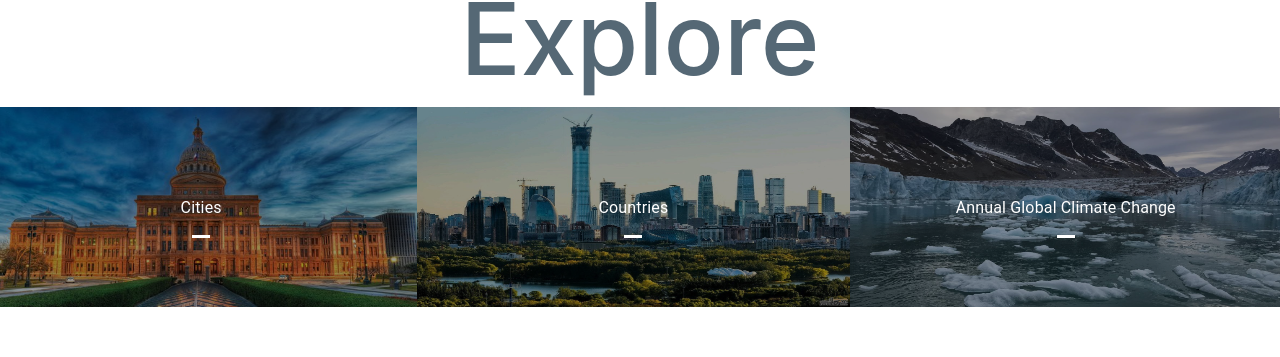
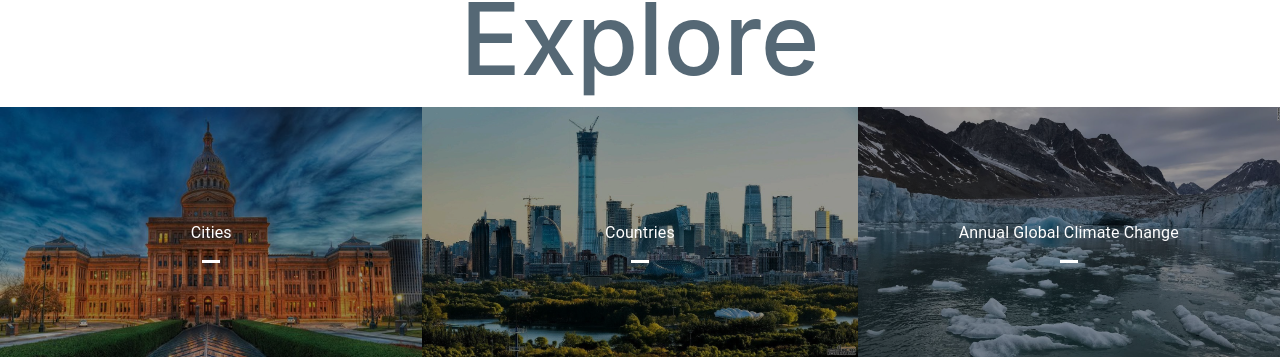
Before and after one commit to uma-sethuraman/burnin-up-website, a React (Create React App) app in the folder frontend/: page / in a window 1280 px wide. Shown: the part 1069-1426 px from the top of the page. Before the commit the page ends 1376 px from the top, so only its background shows below. Built offline with nearby package versions, Linux system fonts and the light colour scheme; what react-instantsearch-dom would draw is missing.

Commit message:
updated landing page images

```diff
--- a/frontend/src/views/Visualizations.tsx
+++ b/frontend/src/views/Visualizations.tsx
@@ -5,8 +5,6 @@ import "./Visualizations.css";
 import catf_img from "../assets/CATF.png";
 import crfn_img from "../assets/cfrn-min.png";
 import climate from "../assets/fightClimate.png";
-import d3 from "d3";
-import BarChart from "./BarChart";
 import PieChart from "./components/Visualizations/PieChart";
 
 /* page for Helpful Links */
--- a/frontend/src/views/components/LandingPage/LandingButton.tsx
+++ b/frontend/src/views/components/LandingPage/LandingButton.tsx
@@ -19,7 +19,7 @@ const images = [
   {
     url: beijing,
     title: 'Countries',
-    width: '33%',
+    width: '34%',
     ref: "/countries",
   },
   {
@@ -40,7 +40,7 @@ const useStyles = makeStyles((theme: Theme) =>
     },
     image: {
       position: 'relative',
-      height: 200,
+      height: 250,
       [theme.breakpoints.down('xs')]: {
         width: '100% !important', // Overrides inline-style
         height: 100,
@@ -121,9 +121,8 @@ export default function LandingButton() {
           }}
         >
           <Link to={image.ref}>
-          {console.log(image.url)}
           <div className={classes.imageSrc}>
-            <Image src = {image.url} width={"100%"} height={200}/>
+            <Image src = {image.url} width={"100%"} height={250}/>
           </div>
 
           <span className={classes.imageBackdrop} />
--- a/frontend/src/views/components/LandingPage/LandingPage.css
+++ b/frontend/src/views/components/LandingPage/LandingPage.css
@@ -60,8 +60,8 @@ h2 {
 }
 
 .Landing-header {
-  background-image: linear-gradient( rgba(0, 0, 0, 0.5), rgba(0, 0, 0, 10.0) ),
-    url("../../../assets/rainforest.png");
+  background-image: linear-gradient( rgba(0, 0, 0, 0.5), rgba(0.5, 0, 0, 2.0) ),
+    url("../../../assets/forestfireflames.jpg");
   height: 100%; /* You must set a specified height */
   background-position: center; /* Center the image */
   background-repeat: no-repeat; /* Do not repeat the image */
--- a/frontend/src/views/components/LandingPage/LandingPage.tsx
+++ b/frontend/src/views/components/LandingPage/LandingPage.tsx
@@ -1,10 +1,5 @@
-import IconButton from "@material-ui/core/IconButton/IconButton";
 import React from "react";
-import Button from "react-bootstrap/Button";
-import Image from "react-bootstrap/Image";
 import LandingButton from "./LandingButton";
-
-import austinCapitol from "../../../assets/austin-capitol.jpg";
 
 import "./LandingPage.css";
 
@@ -38,37 +33,7 @@ function LandingPage() {
         </div>
         {/* links to the three models */}
         <h3 style={{ color: "#556875" }}>Explore</h3>
-        <div className="row">
-          <LandingButton/>
-          {/* <div className="columnsLanding">
-            <Button variant="outline-dark" href="/cities">
-              <Image
-                src={require("../../../assets/austin-capitol.jpg")}
-                height="250"
-              />
-              <br />
-              Cities
-            </Button>{" "}
-          </div>
-          <div className="columnsLanding">
-            <Image
-              src={require("../../../assets/beijing-skyline.jpg")}
-              height="250"
-            />
-            <Button variant="outline-dark" href="/countries">
-              Countries
-            </Button>{" "}
-          </div>
-          <div className="columnsLanding">
-            <Image
-              src={require("../../../assets/landing-bg.jpg")}
-              height="250"
-            />
-            <Button variant="outline-dark" href="/years">
-              Climate Change
-            </Button>{" "}
-  </d */}
-        </div>
+        <LandingButton/>
       </div>
     </div>
   );
```
Also changed, not shown: frontend/src/assets/forestfireflames.jpg (added).
